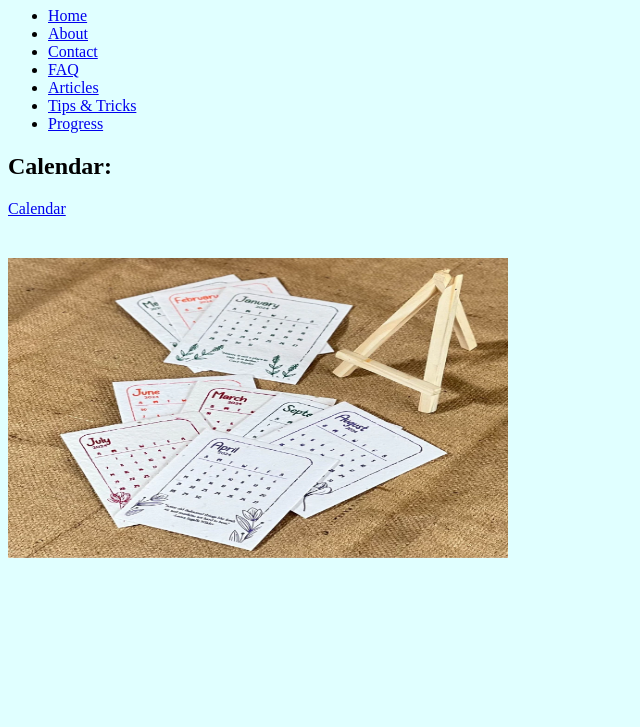
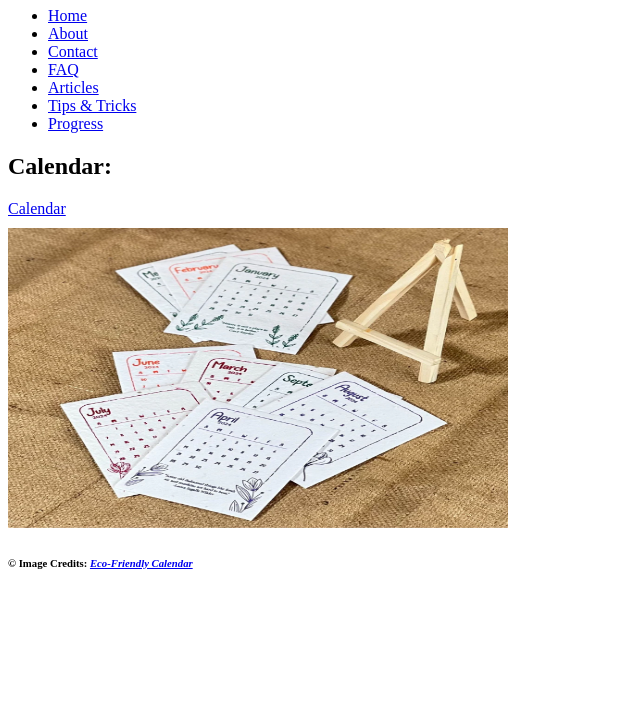
Before and after one commit to anafilipoiu/EcoChic, a plain HTML site: page progress.html in a window 1280 px wide. Shown: the part 73-800 px from the top of the page, without its empty margins (0-640 px from the left). Drawn offline with Linux system fonts and the light colour scheme.

Commit message:
Updated progress.html by applying CSS styles, added footer.

```diff
--- a/progress.html
+++ b/progress.html
@@ -1,16 +1,19 @@
 <!DOCTYPE html>
 <html lang="en">
+
 <head>
     <meta charset="UFT-8">
     <meta name="viewport" content="width=device-width, initital-scale=1.0">
     <title>EcoChic | Progress</title>
+    <link rel="stylesheet" href="css/styles.css">
 </head>
-<body style="background-color:lightcyan;">
+
+<body>
     <header>
         <h1>Progress:</h1>
         <nav>
             <ul>
-                <li><a href="home.html">Home</a></li>
+                <li><a href="index.html">Home</a></li>
                 <li><a href="about.html">About</a></li>
                 <li><a href="contact.html">Contact</a></li>
                 <li><a href="faq.html">FAQ</a></li>
@@ -23,7 +26,15 @@
     <main>
         <h2>Calendar:</h2>
         <a href="https://calendar.google.com/calendar/u/0/r" style="display: block; margin-bottom: 10px;">Calendar</a>
-        <img src="images/image4.webp" alt="image4" width="500" height="300" style="float: left; margin-right:10px; margin-top: 30px;">
+        <div class="image-container">
+            <img src="images/image4.webp" alt="image4" width="500" height="300">
+        </div>
     </main>
+    <footer>
+        <h6>&copy; Image Credits: <cite><a
+                    href="https://www.zwende.com/products/eco-friendly-plantable-seed-paper-calendar-with-stand-2024"
+                    target="_blank">Eco-Friendly Calendar</a></cite></h6>
+    </footer>
 </body>
+
 </html>
```
